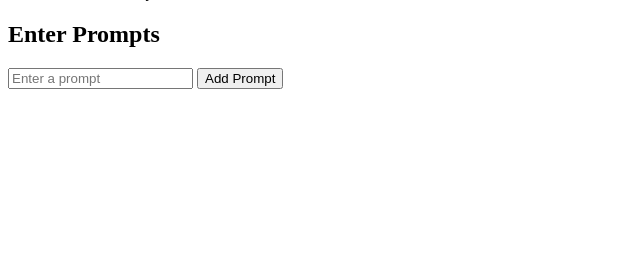
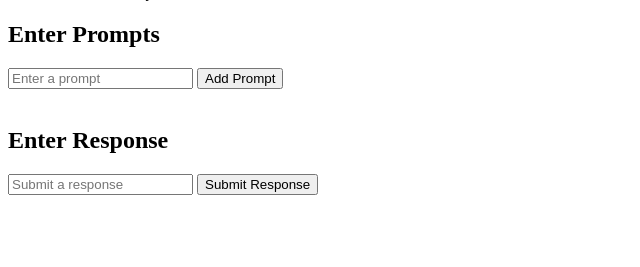
Before and after one commit to mbeanii/Wackronyms, a Flask app: template wsgi/templates/lobby.html in a window 1280 px wide. Shown: the part 33-300 px from the top of the page, without its empty margins (0-640 px from the left). Run offline with Flask 3, Linux system fonts and the light colour scheme; the template is opened without the code that fills it, so the values that code supplies are empty; parts of the project's set-up code (start-up, migrations or seed data) failed here and were passed over; some libraries are stand-ins or nearby versions.

Commit message:
start on response button logic -- WIP

```diff
--- a/globals.py
+++ b/globals.py
@@ -2,15 +2,15 @@ MAX_PROMPTS = 3
 
 STAGES = [
     "lobby",
-    "round1",
+    "round1_response",
     "round1_vote",
     "round1_reveal",
     "round1_score",
-    "round2",
+    "round2_response",
     "round2_vote",
     "round1_reveal",
     "round2_score",
-    "final_round",
+    "final_response",
     "final_vote",
     "final_reveal",
     "final_score"
--- a/wsgi/app.py
+++ b/wsgi/app.py
@@ -30,7 +30,7 @@ def lobby():
 @app.route("/host", methods=["GET"])
 def host():
     global wackronyms
-    return render_template("host.html", player_names=wackronyms.serialize_player_list())
+    return render_template("host.html", player_names=wackronyms.serialize_player_list(), prompt_list=wackronyms.prompt_list)
 
 @app.route("/advance_game", methods=["GET"])
 def advance_game():
@@ -60,7 +60,7 @@ def submit_prompt():
     player = wackronyms.get_player(player_name)
     if player and prompt:
         wackronyms.add_prompt(player, prompt)
-        socketio.emit('update_prompts', {'prompts': wackronyms.prompt_list}, namespace='/host')
+        socketio.emit('update_prompts', {'prompt_list': wackronyms.prompt_list}, namespace='/host')
     return jsonify({'message': 'Prompt submitted'})
 
 @app.route("/num_prompts", methods=["GET"])
--- a/wsgi/static/js/lobby.js
+++ b/wsgi/static/js/lobby.js
@@ -5,6 +5,24 @@ document.addEventListener("DOMContentLoaded", function() {
     var promptList = document.getElementById("promptList");
 
     var prompts = [];
+
+    function addResponseModal() {
+        // HTML content as a string
+        var modalContent = `
+            <div id="responseModal" class="modal">
+                <div class="modal-content">
+                    <h2>Enter Response</h2>
+                    <form id="responseForm">
+                        <input type="text" id="responseInput" placeholder="Submit a response">
+                        <button type="button" id="submitResponseButton">Submit Response</button>
+                    </form>
+                </div>
+            </div>
+        `;
+
+        // Append to the body
+        document.body.insertAdjacentHTML('beforeend', modalContent);
+    }
 
     // Websocket connection
     var socket = io.connect('http://' + document.domain + ':' + location.port + '/player');
@@ -36,18 +54,54 @@ document.addEventListener("DOMContentLoaded", function() {
         lettersElement.textContent = letters;
         lettersElement.style.color = playerColor;
         document.body.appendChild(lettersElement);
+
+        addResponseModal();
     });
 
-    // Function to add a prompt to the list
     function addPrompt(promptText) {
         var promptItem = document.createElement("div");
         promptItem.textContent = promptText;
         promptList.appendChild(promptItem);
     }
 
-    // JavaScript code for handling the "start game" button click event
     $("#startGameButton").click(function() {
         $.get("/advance_game", function(data) {});
+    });
+
+    $("#submitResponseButton").click(function() {
+        var responseText = responseInput.value.trim();
+
+        if (responseText) {
+            // get letters
+            // check number of words matches number of letters
+            // check first letter of each word matches each letter
+            // submit
+            $.get("/num_prompts", function(data) {
+                var numPrompts = data["num_prompts"];
+                var maxPrompts = data["max_prompts"];
+                console.log("Number of prompts:", numPrompts);
+                console.log("Maximum prompts:", maxPrompts);
+
+                if (numPrompts < maxPrompts) {
+                    addPrompt(responseText);
+                    prompts.push(responseText);
+                    responseInput.value = "";
+                    $.post("/submit_prompt", { player_name: playerName, prompt: responseText }, function(data) {
+                        responseInput.value = "";
+                    });
+                    if (numPrompts == maxPrompts - 1){
+                        promptEntryModal.style.display = "none";
+                        startGameButton.style.display = "block";
+                    }
+                } else {
+                    var message = "You can enter only " + maxPrompts + " prompts.";
+                    alert(message);
+                }
+            })
+            .fail(function() {
+                console.error("Failed to retrieve data from /num_prompts");
+            });
+        }
     });
 
     // Show the prompt entry modal; hide start game button
@@ -71,7 +125,6 @@ document.addEventListener("DOMContentLoaded", function() {
                     prompts.push(promptText);
                     promptInput.value = "";
                     $.post("/submit_prompt", { player_name: playerName, prompt: promptText }, function(data) {
-                        // Clear the input field after submission
                         promptInput.value = "";
                     });
                     if (numPrompts == maxPrompts - 1){
--- a/wsgi/templates/lobby.html
+++ b/wsgi/templates/lobby.html
@@ -32,6 +32,16 @@
           <button id="startGameButton">Start Game</button>
       </div>
 
+      <div id="responseModal" class="modal">
+          <div class="modal-content">
+              <h2>Enter Response</h2>
+              <form id="responseForm">
+                  <input type="text" id="promptInput" placeholder="Submit a response">
+                  <button type="button" id="submitResponseButton">Submit Response</button>
+              </form>
+          </div>
+      </div>
+
 
     </body>
 </html>
```
Also changed, not shown: wsgi/templates/host.html (+14 -9 lines).
